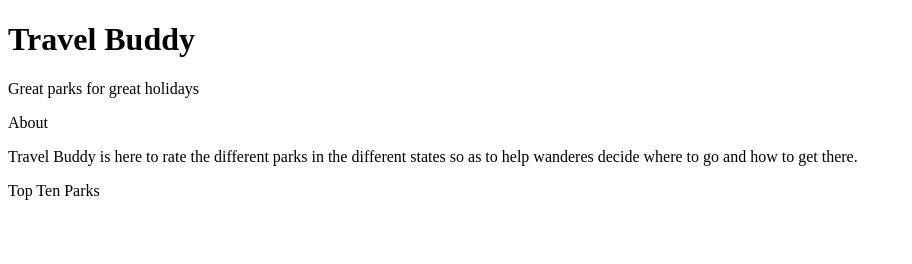
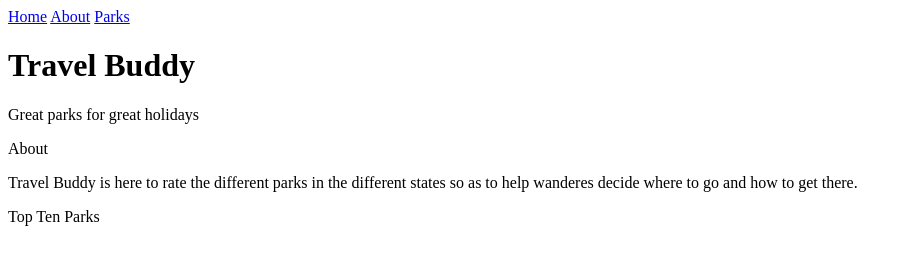
Before and after one commit to FridahOmari/Travel-Buddy, a plain HTML site: page index.html in a window 1280 px wide. Shown: the whole page, without its empty margins (0-912 px from the left). Drawn offline with Linux system fonts and the light colour scheme.

Commit message:
created navigation

```diff
--- a/index.html
+++ b/index.html
@@ -8,7 +8,13 @@
   <title>Travel Buddy</title>
   <link rel="stylesheet" href="style.css" />
 </head>
-
+<header>
+  <div class="topnav">
+    <a class="active" href="#home">Home</a>
+    <a href="#about">About</a>
+    <a href="#parks">Parks</a>
+  </div>
+</header>
 <body>
   <div id="center">
     <div class="home" id="home">
```
